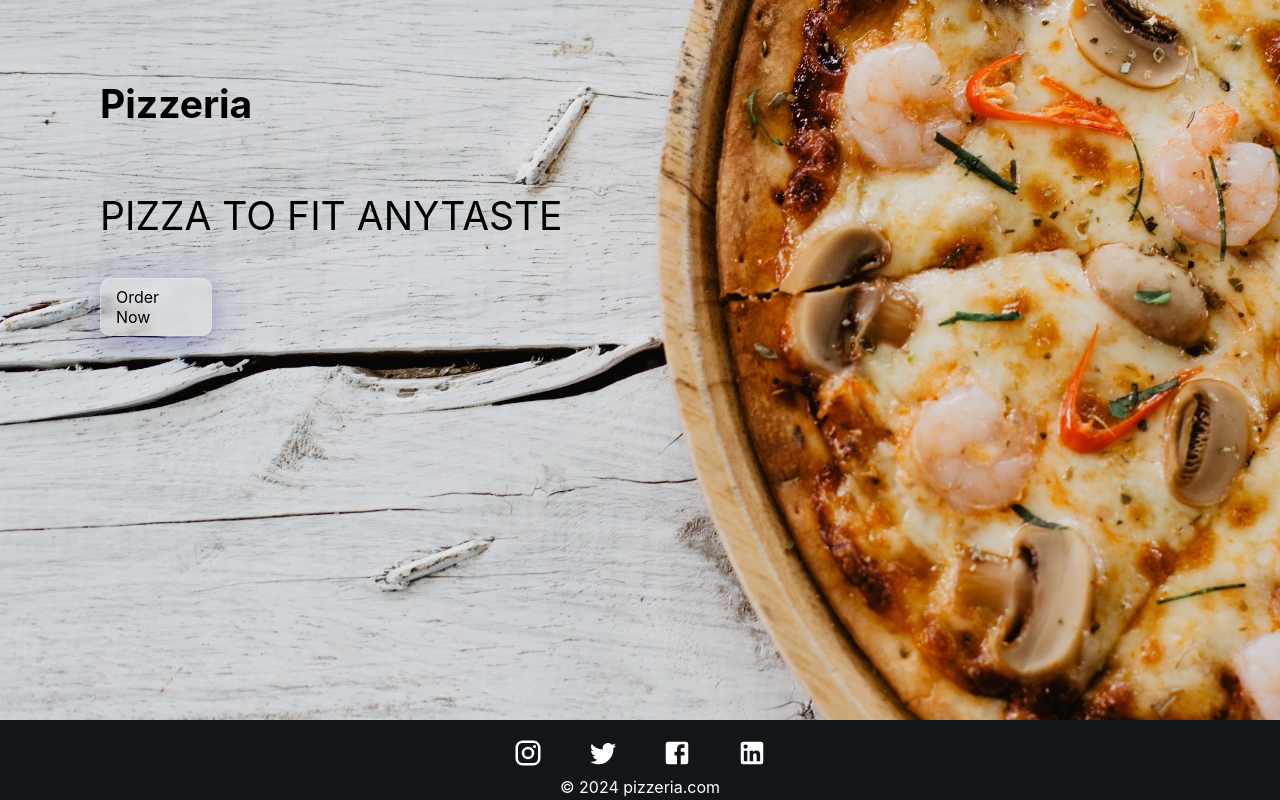
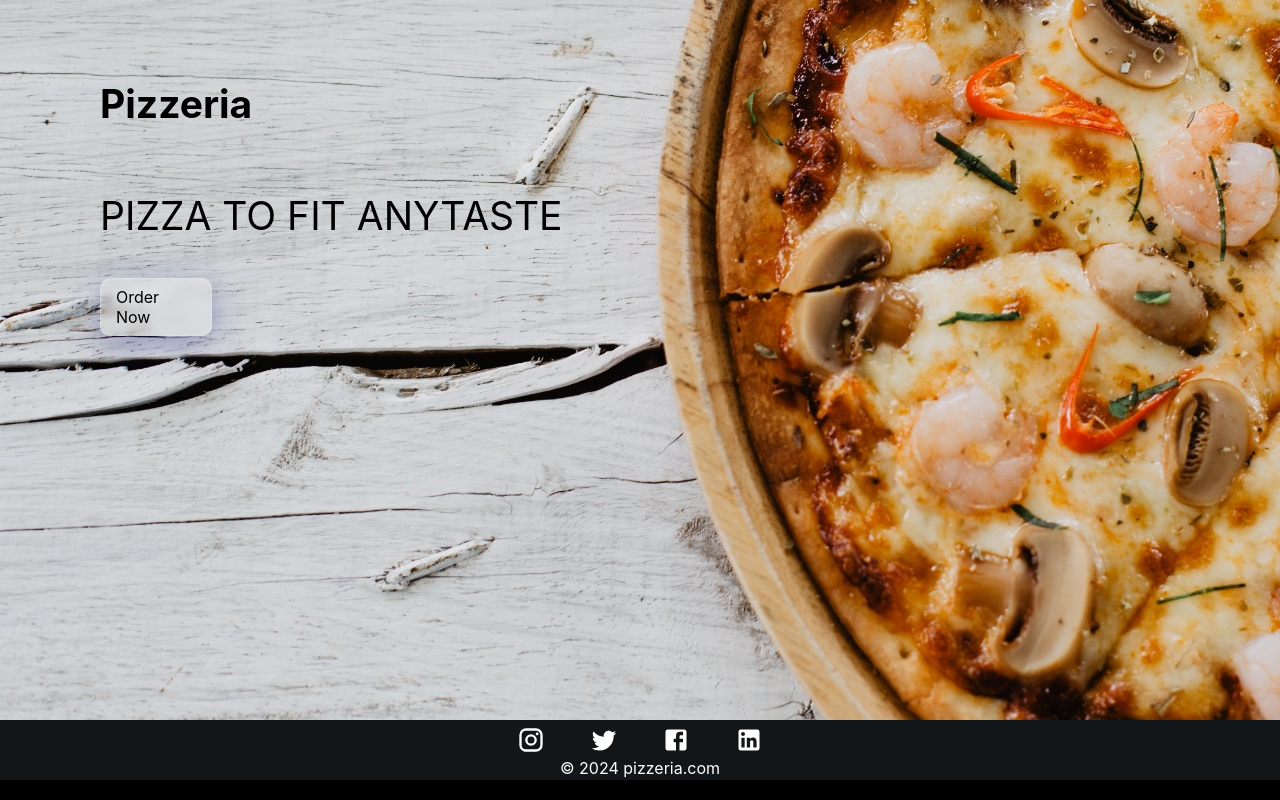
Before and after one commit to IMADDABLIGI/WebDevPlayground, a React (Create React App) app in the folder reactwebsite/: page / in a window 1280 px wide. Shown: the part 390-1190 px from the top of the page. Built offline with nearby package versions, Linux system fonts and the light colour scheme.

Commit message:
(ReactWebsite) - RestylingFooter

```diff
--- a/reactwebsite/src/styles/Footer.css
+++ b/reactwebsite/src/styles/Footer.css
@@ -5,17 +5,16 @@
     justify-content: center;
     align-items: center;
     flex-direction: column;
-    padding-top: 20px;
   }
 
   .socialMedia svg {
     color: white;
-    margin:  10px 20px 0px 20px;
-    font-size: 30px;
+    margin:  20px 20px 0px 20px;
+    font-size: 28px;
     cursor: pointer;
   }
 
   .footer p {
     color: white;
-    margin-top: 5px;
+    margin-top: 0px;
   }
```
